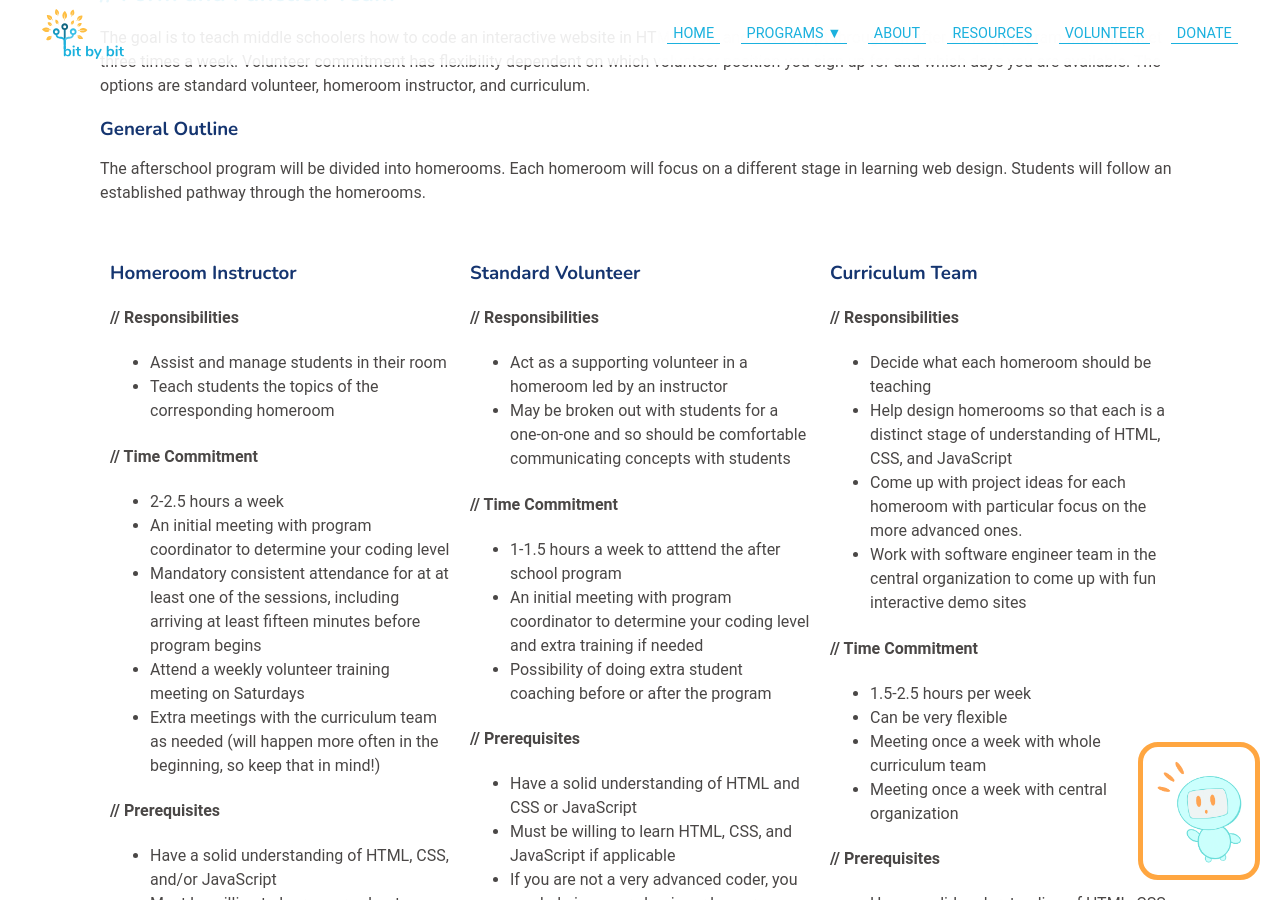
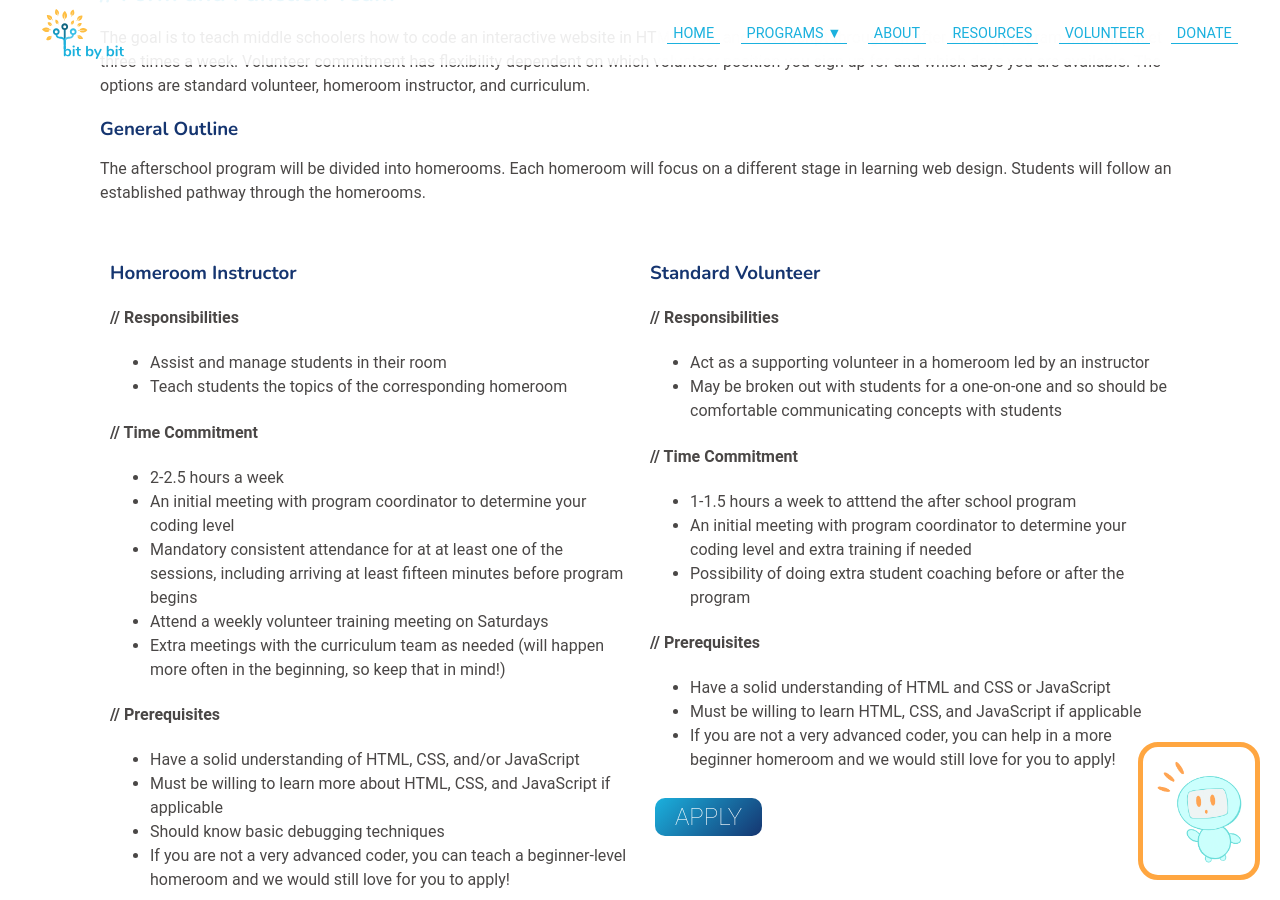
Before and after one commit to bit-by-bit-coding/bxb-website, a Jekyll site: the page built from ffvolunteerinfo.html, in a window 1280 px wide and 900 px high, scrolled down 477 px. Built offline with Jekyll 4.4.1, drawn with Linux system fonts in a browser that asks for light colours; nearby versions of some CDN libraries; some web fonts are replaced; some of the changed text lies outside the part shown.

Commit message:
remove curriculum volunteer

```diff
--- a/ffvolunteerinfo.html
+++ b/ffvolunteerinfo.html
@@ -103,44 +103,5 @@ style: volunteerinfo.css
                 <button class="action-button mediumbutton">Apply</button>
             </a>
         </div>
-
-        <div class="details-item">
-            <h3>Curriculum Team</h3>
-
-            <h4>Responsibilities</h4>
-            <ul>
-                <li>Decide what each homeroom should be teaching
-                </li>
-                <li>Help design homerooms so that each is a distinct stage of understanding of HTML, CSS, and JavaScript
-                </li>
-                <li>Come up with project ideas for each homeroom with particular focus on the more advanced ones.
-                </li>
-                <li>Work with software engineer team in the central organization to come up with fun interactive demo
-                    sites
-                </li>
-            </ul>
-
-            <h4>Time Commitment</h4>
-            <ul>
-                <li>1.5-2.5 hours per week
-                </li>
-                <li>Can be very flexible
-                </li>
-                <li>Meeting once a week with whole curriculum team
-                </li>
-                <li>Meeting once a week with central organization
-                </li>
-            </ul>
-
-            <h4>Prerequisites</h4>
-            <ul>
-                <li>Have a solid understanding of HTML, CSS, and JavaScript
-                </li>
-            </ul>
-
-            <a href="https://forms.gle/69hnY3F5T2GTAHq59">
-                <button class="action-button mediumbutton">Apply</button>
-            </a>
-        </div>
     </div>
 </div>
```
